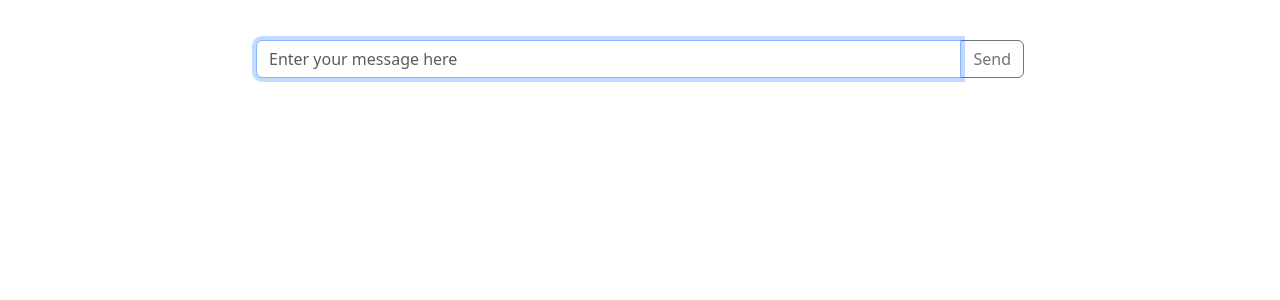
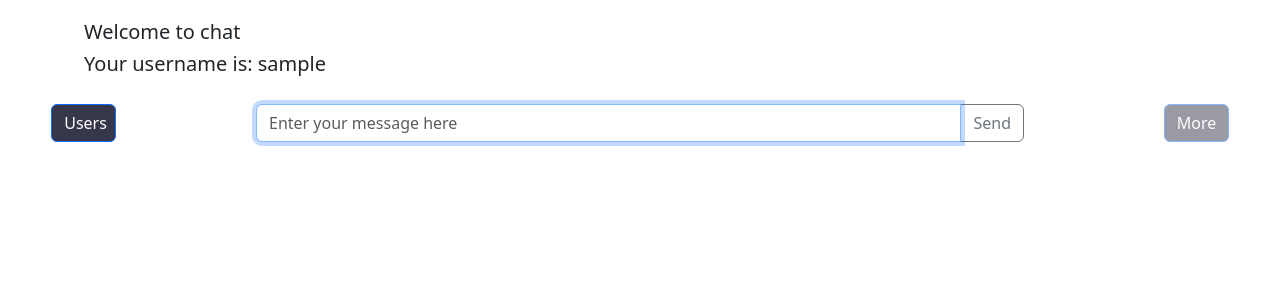
Before and after one commit to Something231/shiny-children, a Flask app: page /chat in a window 1280 px wide. Shown: the part 56-356 px from the top of the page. Run offline with Flask 3, Linux system fonts and the light colour scheme; the visitor is signed in with stand-in values (Sample User, id 1); data that the repository does not hold is empty; some libraries are stand-ins or nearby versions.

Commit message:
Update chat.html

```diff
--- a/templates/chat.html
+++ b/templates/chat.html
@@ -1,57 +1,150 @@
 {% extends "base.html" %}
 {% block title %}Chat{% endblock %}
 {% block content %}
+<script type="text/javascript">
+  var typing = false;
+  var typingTimeout;
+  var socket = io.connect("https://e-fork.something231.repl.co/")
+
+  function notifyMe(msg) {
+      if (!("Notification" in window)) {
+        // Check if the browser supports notifications
+        alert("This browser does not support desktop notification");
+      } else if (Notification.permission === "granted") {
+        // Check whether notification permissions have already been granted;
+        // if so, create a notification
+        const notification = new Notification(msg);
+        // …
+      } else if (Notification.permission !== "denied") {
+        // We need to ask the user for permission
+        Notification.requestPermission().then((permission) => {
+          // If the user accepts, let's create a notification
+          if (permission === "granted") {
+            const notification = new Notification(msg);
+            // …
+          }
+        });
+      }
+
+      // At last, if the user has denied notifications, and you
+      // want to be respectful there is no need to bother them anymore.
+    }
+
+  function sendMessage() {
+    var message = document.getElementById('txtbar').value;
+
+    // Check if the message is not empty
+    if (message.trim() !== '') {
+            // Send the message to the server via WebSocket
+      socket.send('message', message);
+
+            // Clear the input field
+      document.getElementById('txtbar').value = '';
+    }
+  }
+
+  socket.on('message', function(data) {
+        if (document.getElementById("usernameHead").innerHTML != data.author) {
+            console.log(document.getElementById("usernameHead").innerHTML + " " +  data.author)
+            notifyMe("(" + data.author + ') sent "' + data.message + '"');
+        }
+
+        // Handle incoming messages from the server
+        console.log('Received message from server:', data);
+
+        // Create a new div element for the message
+        var messageDiv = document.createElement('div');
+        messageDiv.id = "srolbox";
+        messageDiv.innerHTML = `
+            <img src="/static/images/${data.profile}" width="35px" height="35px" style="border-radius: 50%; float: left;">
+            <p style="font-weight: bold; margin-bottom: 0.3rem">&nbsp;${data.author} <small><small><small>${data.time}</small></small></small></p>
+            <p style="margin-bottom: 0.3rem">&nbsp;${data.message}</p>
+        `;
+
+        // Append the new message div to the #messages element
+        var messagesContainer = document.getElementById('messages');
+        messagesContainer.appendChild(messageDiv);
+        focusAndScroll();
+  });
+
+</script>
 <script>
-  function updateChat() {
+    function addContents() {
         var xhr = new XMLHttpRequest();
 
         xhr.onreadystatechange = function() {
             if (xhr.readyState == 4 && xhr.status == 200) {
-          // if the request is successful, update the chat div
-          document.getElementById("rolbox").innerHTML = ""
-          var hist = JSON.parse(xhr.responseText);
-          for (var i = 0; i < Object.keys(hist).length; i++) {
+                var allUsers = JSON.parse(xhr.responseText);
+                var users = allUsers.online;
+                var offUsers = allUsers["offline"];
+
+                var usersdiv = document.getElementById("usersdiv");
+                var offusersdiv = document.getElementById("offusersdiv");
+                usersdiv.innerHTML = "";
+                offusersdiv.innerHTML = "";
+
+                for (var i = 0; i < Object.keys(users).length; i++) {
                     var div = document.createElement("div");
                     div.setAttribute("id", "srolbox");
                     var img = document.createElement("img");
-              img.setAttribute("src", "/static/images/" + hist[i]["profile"]);
+                    img.setAttribute("src", "/static/images/" + users[i]["profile"]);
                     img.setAttribute("width", "35px");
                     img.setAttribute("height", "35px");
                     img.setAttribute("style", "border-radius: 50%; float: left;");
                     var p1 = document.createElement("p");
                     p1.setAttribute("style", "font-weight: bold; margin-bottom: 0.3rem");
-              var p1text = document.createTextNode("\xa0" + hist[i]["author"] + " ");
+                    var p1text = document.createTextNode("\xa0" + users[i]["author"] + " ");
                     p1.appendChild(p1text);
-              var small = document.createElement("small");
-              var smalltext = document.createTextNode(hist[i]["time"]);
-              small.appendChild(smalltext);
-              p1.appendChild(small);
-              var p2 = document.createElement("p");
-              p2.setAttribute("style", "margin-bottom: 0.3rem");
-              var p2text = document.createTextNode("\xa0" + hist[i]["message"]);
-              p2.appendChild(p2text);
                     div.appendChild(img);
                     div.appendChild(p1);
-              div.appendChild(p2);
-              document.getElementById("rolbox").appendChild(div);
+                    usersdiv.appendChild(div);
+                }
+
+                offUsersLoop:
+                for (var i = 0; i < Object.keys(offUsers).length; i++) {
+                    for (var j = 0; j < Object.keys(users).length; j++) {
+                        if (offUsers[i]["author"] == users[j]["author"]) {
+                            continue offUsersLoop;
+                        }
+                    }
+                    var div = document.createElement("div");
+                    div.setAttribute("id", "srolbox");
+                    var img = document.createElement("img");
+                    img.setAttribute("src", "/static/images/" + offUsers[i]["profile"]);
+                    img.setAttribute("width", "35px");
+                    img.setAttribute("height", "35px");
+                    img.setAttribute("style", "border-radius: 50%; float: left; opacity: 0.4;");
+                    var p1 = document.createElement("p");
+                    p1.setAttribute("style", "font-weight: bold; margin-bottom: 0.3rem; opacity: 0.4;");
+                    var p1text = document.createTextNode("\xa0" + offUsers[i]["author"] + " ");
+                    p1.appendChild(p1text);
+                    div.appendChild(img);
+                    div.appendChild(p1);
+                    offusersdiv.appendChild(div);
                 }
             }
         }
-      xhr.open('GET', '/chat/refresh', true);
+        xhr.open('GET', '/chat/userrefresh', true);
         xhr.send();
     }
+    function focusAndScroll() {
+            // Get the input element by ID
+      var txtbar = document.getElementById('txtbar');
 
-  // Initial load and update every second
+            // Set focus on the input element
+      txtbar.focus();
+
+            // Scroll to the input element -- -- Drugs and children
+      txtbar.scrollIntoView({ behavior: "smooth" });
+    }
     window.onload = function() {
-      window.scrollTo(0, document.body.scrollHeight);
-      document.getElementById('txtbar').focus();
-      setInterval(updateChat, 1000); // Update every second
-  }
+      focusAndScroll();
+    }// Im back (to sell drugs)
 </script>
-
 <div id="rolbox">
 <h5>Welcome to chat</h5>
-<h5>Your username is: {{user}}</h5>
+<h5>Your username is: <span id="usernameHead">{{user}}</span></h5>
+<div id="messages">
 {% for m in hist %}
   <div id="srolbox">
   <img src="/static/images/{{ hist[m]['profile'] }}" width="35px" height="35px" style="border-radius: 50%; float: left;">
@@ -59,12 +152,29 @@
   <p style="margin-bottom: 0.3rem">&nbsp;{{ hist[m]["message"] }}</p>
   </div>
 {% endfor %}
-&nbsp;
 </div>
-<form action="#" method="post" style="width: 60%; left: 20%; position: absolute;">
+</div>
+<form action="javascript:sendMessage()" style="width: 60%; left: 20%; position: absolute;" id="msgform">
   <div class="input-group mb-3">
   <input type="text" id="txtbar" class="form-control" placeholder="Enter your message here" aria-label="Enter your message here" name="mxg" aria-describedby="button-addon2">
-  <button class="btn btn-outline-secondary" type="submit" id="chatSubmit" id="button-addon2">Send</button>
+  <button class="btn btn-outline-secondary" type="button" id="chatSubmit" onclick="sendMessage()" id="button-addon2">Send</button>
 </div>
 </form>
+<button class="btn btn-primary" type="button" data-bs-toggle="offcanvas" data-bs-target="#offcanvasWithBothOptions" aria-controls="offcanvasWithBothOptions"
+style="width: 65px; left: 4%; position: absolute; min-width: 65px; background-color: rgb(55, 55, 75);" onclick="addContents()">Users</button>
+
+<button class="btn btn-primary" type="button" onclick="loadAllFunc()"
+style="width: 65px; right: 4%; position: absolute; min-width: 65px; background-color: rgb(55, 55, 75); opacity: 50%" onclick="addContents()">More</button>
+
+<div class="offcanvas offcanvas-start" data-bs-scroll="true" tabindex="-1" id="offcanvasWithBothOptions" aria-labelledby="offcanvasWithBothOptionsLabel">
+  <div class="offcanvas-header">
+    <h5 class="offcanvas-title" id="offcanvasWithBothOptionsLabel">Online Users</h5>
+    <button type="button" class="btn-close" data-bs-dismiss="offcanvas" aria-label="Close"></button>
+  </div>
+  <div class="offcanvas-body" id="usersdiv">
+  </div>
+    <h5 class="offcanvas-title" id="offcanvasWithBothOptionsLabel">&nbsp;&nbsp;&nbsp;Offline Users</h5>
+    <div class="offcanvas-body" id="offusersdiv">
+    </div>
+</div>
 {% endblock %}
```
Lines whose indentation alone changed are shown as unchanged.
